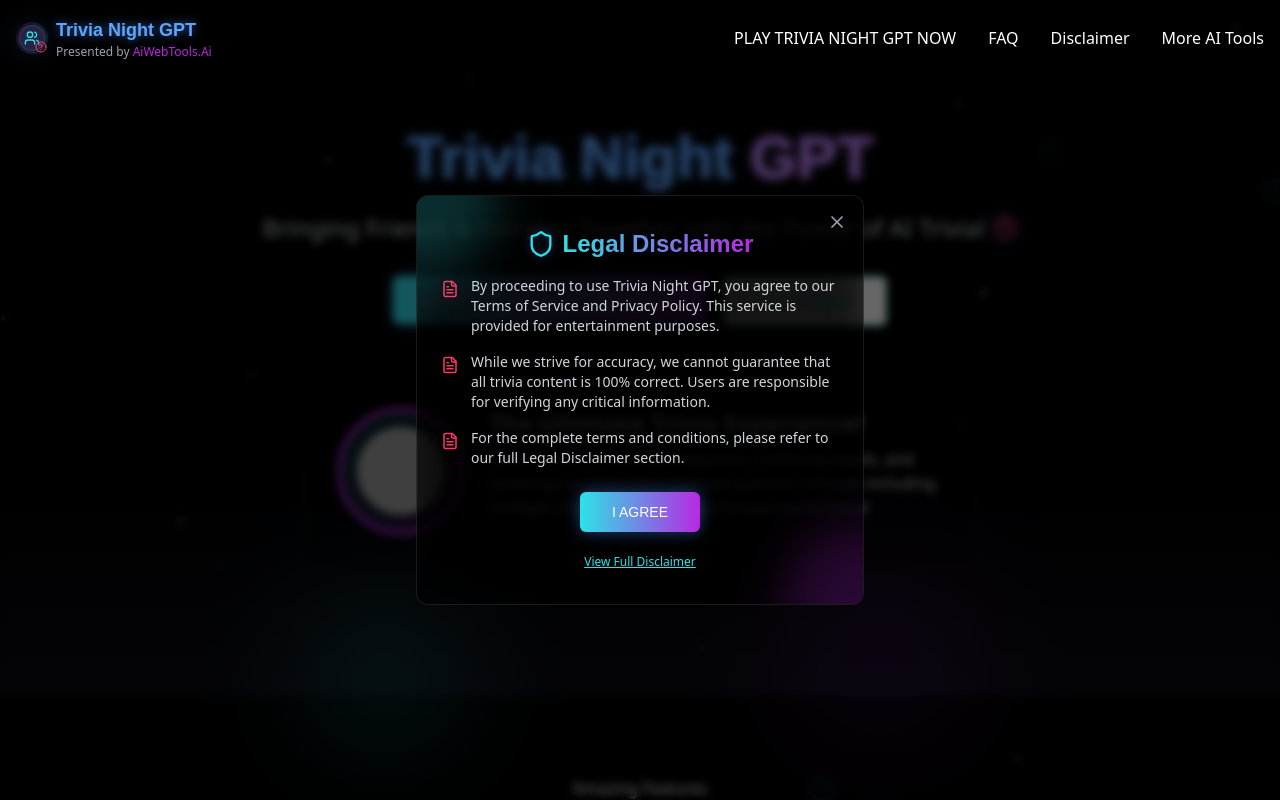
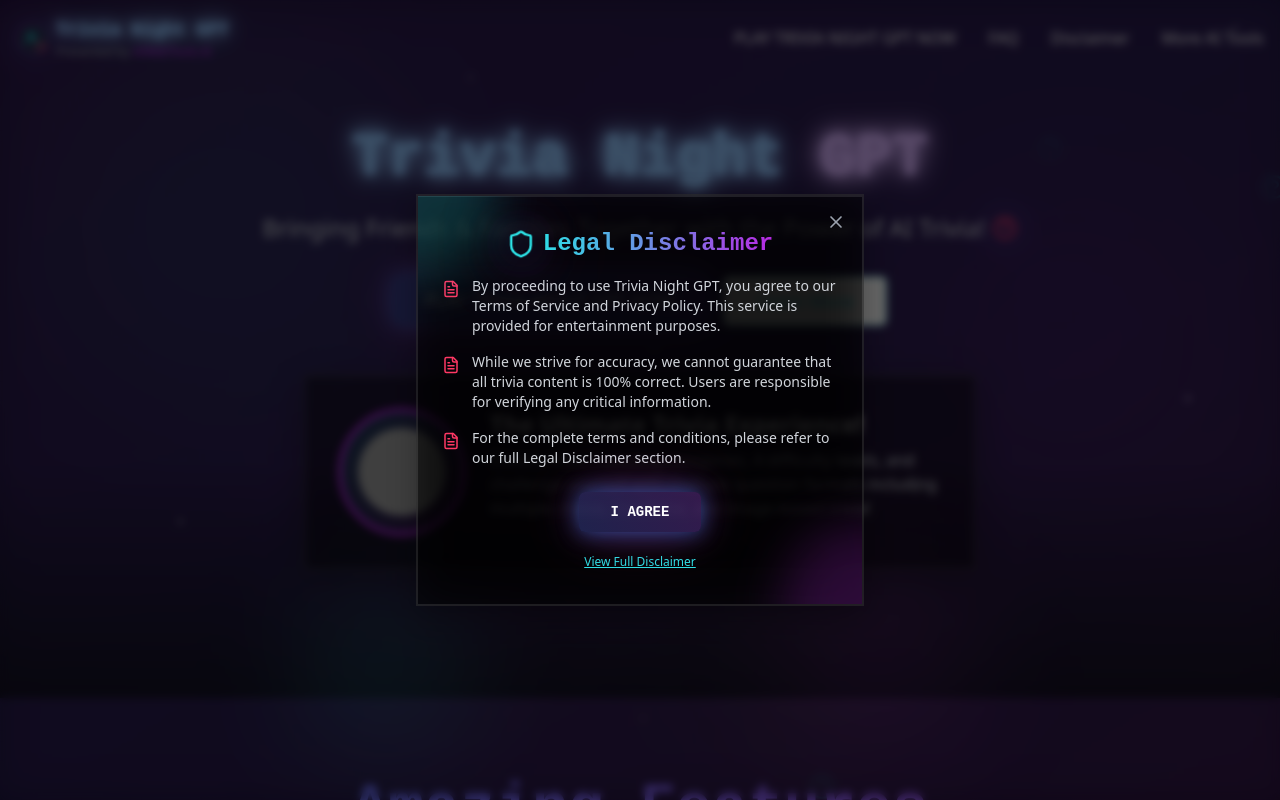
Before and after one commit to aiwebtools/trivianightgpt, a React (Vite) app: page / in a window 1280 px wide. Shown: the top 800 px of the page. Built offline with nearby package versions, Linux system fonts and the light colour scheme; grey boxes are pictures that could not be loaded.

Commit message:
Update disclaimer and design
- Updated the Terms of Service link in the Footer and Disclaimer components.
- Added a disclaimer about informational, educational, and research purposes.
- Enhanced the website's visual design with new color themes, background effects, and spacing adjustments.

```diff
--- a/src/index.css
+++ b/src/index.css
@@ -74,111 +74,294 @@
 
   body {
     @apply bg-background text-foreground;
+    background: linear-gradient(45deg, #0a0a0a, #1a0a2e, #16213e, #0f0a19);
+    background-size: 400% 400%;
+    animation: divine-gradient 15s ease infinite;
   }
 }
 
 @layer utilities {
   .bg-dark {
-    @apply bg-black;
+    background: linear-gradient(135deg, #0a0a0a, #1a0a2e, #16213e);
+    background-size: 300% 300%;
+    animation: divine-gradient 12s ease infinite;
   }
 
   .bg-dark-deeper {
-    @apply bg-black bg-opacity-90;
+    background: linear-gradient(225deg, #000000, #0f0a19, #1a0a2e);
+    background-size: 300% 300%;
+    animation: divine-gradient 18s ease infinite;
   }
 
   .neon-text-blue {
-    @apply text-blue-400 drop-shadow-[0_0_5px_rgba(59,130,246,0.7)];
+    @apply text-blue-300;
+    text-shadow:
+      0 0 5px rgba(59, 130, 246, 0.8),
+      0 0 10px rgba(59, 130, 246, 0.6),
+      0 0 15px rgba(59, 130, 246, 0.4),
+      0 0 20px rgba(59, 130, 246, 0.2);
+    animation: neon-flicker 4s ease-in-out infinite alternate;
   }
 
   .neon-text-purple {
-    @apply text-purple-400 drop-shadow-[0_0_5px_rgba(192,132,252,0.7)];
+    @apply text-purple-300;
+    text-shadow:
+      0 0 5px rgba(168, 85, 247, 0.8),
+      0 0 10px rgba(168, 85, 247, 0.6),
+      0 0 15px rgba(168, 85, 247, 0.4),
+      0 0 20px rgba(168, 85, 247, 0.2);
+    animation: neon-flicker 3s ease-in-out infinite alternate;
+  }
+
+  .neon-text-pink {
+    @apply text-pink-300;
+    text-shadow:
+      0 0 5px rgba(236, 72, 153, 0.8),
+      0 0 10px rgba(236, 72, 153, 0.6),
+      0 0 15px rgba(236, 72, 153, 0.4),
+      0 0 20px rgba(236, 72, 153, 0.2);
+    animation: neon-flicker 5s ease-in-out infinite alternate;
+  }
+
+  .neon-text-yellow {
+    @apply text-yellow-300;
+    text-shadow:
+      0 0 5px rgba(253, 224, 71, 0.8),
+      0 0 10px rgba(253, 224, 71, 0.6),
+      0 0 15px rgba(253, 224, 71, 0.4),
+      0 0 20px rgba(253, 224, 71, 0.2);
+    animation: neon-flicker 3.5s ease-in-out infinite alternate;
+  }
+
+  .neon-text-green {
+    @apply text-green-300;
+    text-shadow:
+      0 0 5px rgba(34, 197, 94, 0.8),
+      0 0 10px rgba(34, 197, 94, 0.6),
+      0 0 15px rgba(34, 197, 94, 0.4),
+      0 0 20px rgba(34, 197, 94, 0.2);
+    animation: neon-flicker 4.5s ease-in-out infinite alternate;
   }
 
   .neon-button {
-    @apply relative overflow-hidden shadow-[0_0_15px_rgba(59,130,246,0.5)]
-      hover:shadow-[0_0_25px_rgba(59,130,246,0.7)] transition-all
-      duration-300 font-medium;
+    @apply relative overflow-hidden;
+    background: linear-gradient(45deg,
+      rgba(59, 130, 246, 0.3),
+      rgba(168, 85, 247, 0.3),
+      rgba(236, 72, 153, 0.3));
+    background-size: 300% 300%;
+    animation: divine-gradient 8s ease infinite;
+    box-shadow:
+      0 0 20px rgba(59, 130, 246, 0.5),
+      0 0 40px rgba(168, 85, 247, 0.3),
+      0 0 60px rgba(236, 72, 153, 0.2);
+    transition: all 0.3s ease;
+  }
+
+  .neon-button:hover {
+    transform: scale(1.05) translateY(-2px);
+    box-shadow:
+      0 0 30px rgba(59, 130, 246, 0.7),
+      0 0 60px rgba(168, 85, 247, 0.5),
+      0 0 90px rgba(236, 72, 153, 0.3);
   }
 
   .glass-panel {
-    @apply bg-black bg-opacity-50 backdrop-blur-lg border border-white/10 rounded-xl;
+    background: rgba(0, 0, 0, 0.4);
+    backdrop-filter: blur(20px);
+    border: 2px solid rgba(255, 255, 255, 0.1);
+    box-shadow:
+      0 8px 32px rgba(0, 0, 0, 0.3),
+      inset 0 1px 0 rgba(255, 255, 255, 0.1);
+    animation: glass-shimmer 6s ease-in-out infinite;
   }
 
   .bg-cyber-grid {
     background-image:
-      linear-gradient(rgba(59, 130, 246, 0.1) 1px, transparent 1px),
-      linear-gradient(90deg, rgba(59, 130, 246, 0.1) 1px, transparent 1px);
-    background-size: 30px 30px;
+      linear-gradient(rgba(59, 130, 246, 0.15) 1px, transparent 1px),
+      linear-gradient(90deg, rgba(59, 130, 246, 0.15) 1px, transparent 1px),
+      linear-gradient(rgba(168, 85, 247, 0.1) 1px, transparent 1px),
+      linear-gradient(90deg, rgba(168, 85, 247, 0.1) 1px, transparent 1px);
+    background-size: 30px 30px, 30px 30px, 60px 60px, 60px 60px;
+    animation: grid-move 20s linear infinite;
+  }
+
+  .section-title {
+    @apply text-4xl md:text-6xl font-orbitron font-bold mb-8;
+    background: linear-gradient(45deg, #3b82f6, #a855f7, #ec4899, #fbbf24);
+    background-size: 300% 300%;
+    -webkit-background-clip: text;
+    background-clip: text;
+    -webkit-text-fill-color: transparent;
+    animation: divine-gradient 8s ease infinite;
   }
 }
 
 @font-face {
   font-family: 'Orbitron';
-  src: url('https://fonts.googleapis.com/css2?family=Orbitron:wght@400;500;600;700&display=swap');
+  src: url('https://fonts.googleapis.com/css2?family=Orbitron:wght@400;500;600;700;800;900&display=swap');
   font-display: swap;
 }
 
 .font-orbitron {
-  font-family: 'Orbitron', sans-serif;
+  font-family: 'Orbitron', monospace;
+  font-weight: 600;
 }
 
-/* Animation for floating elements */
+/* Divine animations */
 .animate-float {
-  animation: float 6s ease-in-out infinite;
+  animation: divine-float 8s ease-in-out infinite;
 }
 
 .animate-float-delay-1 {
-  animation: float 6s ease-in-out 1s infinite;
+  animation: divine-float 8s ease-in-out 2s infinite;
 }
 
 .animate-float-delay-2 {
-  animation: float 6s ease-in-out 2s infinite;
+  animation: divine-float 8s ease-in-out 4s infinite;
 }
 
-.animate-float-delay-3 {
-  animation: float 6s ease-in-out 3s infinite;
+.animate-float-slow {
+  animation: divine-float 12s ease-in-out infinite;
 }
 
 .animate-pulse-glow {
-  animation: pulse-glow 3s ease-in-out infinite;
+  animation: divine-pulse-glow 4s ease-in-out infinite;
 }
 
 .animate-fade-in {
-  animation: fade-in 1.2s ease-out forwards;
+  animation: divine-fade-in 1.5s ease-out forwards;
   opacity: 0;
 }
 
-@keyframes float {
+.animate-neon-pulse {
+  animation: neon-text-pulse 3s ease-in-out infinite;
+}
+
+@keyframes divine-gradient {
   0% {
-    transform: translateY(0);
+    background-position: 0% 50%;
   }
   50% {
-    transform: translateY(-15px);
+    background-position: 100% 50%;
   }
   100% {
-    transform: translateY(0);
+    background-position: 0% 50%;
   }
 }
 
-@keyframes pulse-glow {
-  0% {
-    filter: drop-shadow(0 0 5px rgba(59, 130, 246, 0.5));
+@keyframes divine-float {
+  0%, 100% {
+    transform: translateY(0) translateX(0) rotate(0deg);
+  }
+  25% {
+    transform: translateY(-20px) translateX(10px) rotate(2deg);
   }
   50% {
-    filter: drop-shadow(0 0 15px rgba(59, 130, 246, 0.8));
+    transform: translateY(-30px) translateX(-5px) rotate(-1deg);
   }
-  100% {
-    filter: drop-shadow(0 0 5px rgba(59, 130, 246, 0.5));
+  75% {
+    transform: translateY(-15px) translateX(-10px) rotate(1deg);
   }
 }
 
-@keyframes fade-in {
+@keyframes divine-pulse-glow {
+  0%, 100% {
+    filter:
+      drop-shadow(0 0 5px rgba(59, 130, 246, 0.5))
+      drop-shadow(0 0 15px rgba(168, 85, 247, 0.3));
+    transform: scale(1);
+  }
+  50% {
+    filter:
+      drop-shadow(0 0 20px rgba(59, 130, 246, 0.8))
+      drop-shadow(0 0 30px rgba(168, 85, 247, 0.6))
+      drop-shadow(0 0 40px rgba(236, 72, 153, 0.4));
+    transform: scale(1.05);
+  }
+}
+
+@keyframes divine-fade-in {
   0% {
     opacity: 0;
-    transform: translateY(20px);
+    transform: translateY(30px) scale(0.95);
+    filter: blur(5px);
   }
   100% {
     opacity: 1;
-    transform: translateY(0);
+    transform: translateY(0) scale(1);
+    filter: blur(0px);
   }
 }
+
+@keyframes neon-flicker {
+  0%, 100% {
+    text-shadow:
+      0 0 5px currentColor,
+      0 0 10px currentColor,
+      0 0 15px currentColor,
+      0 0 20px currentColor;
+  }
+  50% {
+    text-shadow:
+      0 0 10px currentColor,
+      0 0 20px currentColor,
+      0 0 30px currentColor,
+      0 0 40px currentColor;
+  }
+}
+
+@keyframes neon-text-pulse {
+  0%, 100% {
+    text-shadow:
+      0 0 5px rgba(45, 226, 230, 0.7),
+      0 0 10px rgba(45, 226, 230, 0.5),
+      0 0 15px rgba(45, 226, 230, 0.3);
+  }
+  50% {
+    text-shadow:
+      0 0 10px rgba(45, 226, 230, 0.9),
+      0 0 20px rgba(45, 226, 230, 0.7),
+      0 0 30px rgba(45, 226, 230, 0.5),
+      0 0 40px rgba(168, 85, 247, 0.4);
+  }
+}
+
+@keyframes glass-shimmer {
+  0%, 100% {
+    background: rgba(0, 0, 0, 0.4);
+    border-color: rgba(255, 255, 255, 0.1);
+  }
+  50% {
+    background: rgba(0, 0, 0, 0.5);
+    border-color: rgba(255, 255, 255, 0.2);
+  }
+}
+
+@keyframes grid-move {
+  0% {
+    background-position: 0 0, 0 0, 0 0, 0 0;
+  }
+  100% {
+    background-position: 30px 30px, 30px 30px, 60px 60px, 60px 60px;
+  }
+}
+
+/* Shooting star animation */
+.animate-shooting-star {
+  animation: shooting-star 8s linear infinite;
+}
+
+@keyframes shooting-star {
+  0% {
+    transform: translateX(-100px) translateY(-100px);
+    opacity: 0;
+  }
+  10% {
+    opacity: 1;
+  }
+  100% {
+    transform: translateX(calc(100vw + 100px)) translateY(calc(100vh + 100px));
+    opacity: 0;
+  }
+}
--- a/src/pages/Index.tsx
+++ b/src/pages/Index.tsx
@@ -1,3 +1,4 @@
+
 import React, { useEffect } from 'react';
 import Header from '../components/Header';
 import Hero from '../components/Hero';
@@ -61,7 +62,11 @@ const Index = () => {
   }, []);
 
   return (
-    <div className="min-h-screen bg-dark text-white overflow-hidden">
+    <div className="min-h-screen bg-dark text-white overflow-hidden relative">
+      {/* Divine background effects */}
+      <div className="fixed inset-0 bg-gradient-to-br from-purple-900/10 via-blue-900/10 to-pink-900/10 animate-pulse-glow"></div>
+      <div className="fixed inset-0 bg-cyber-grid opacity-5"></div>
+
       {/* Background floating elements */}
       <FloatingElements />
 
@@ -69,6 +74,7 @@ const Index = () => {
       <DisclaimerPopup />
 
       {/* Main Content */}
+      <div className="relative z-10">
         <Header />
         <main>
           <Hero />
@@ -80,6 +86,15 @@ const Index = () => {
         </main>
         <Footer />
       </div>
+
+      {/* Divine ambient lighting */}
+      <div className="fixed top-0 left-0 w-full h-full pointer-events-none z-0">
+        <div className="absolute top-10 left-10 w-96 h-96 bg-neon-blue/5 rounded-full blur-3xl animate-float"></div>
+        <div className="absolute top-1/4 right-10 w-80 h-80 bg-neon-purple/5 rounded-full blur-3xl animate-float-delay-1"></div>
+        <div className="absolute bottom-20 left-1/4 w-72 h-72 bg-neon-pink/5 rounded-full blur-3xl animate-float-delay-2"></div>
+        <div className="absolute bottom-10 right-1/4 w-64 h-64 bg-neon-yellow/5 rounded-full blur-3xl animate-float"></div>
+      </div>
+    </div>
   );
 };
 
```
Also changed, not shown: src/components/Disclaimer.tsx (+48 -40 lines), src/components/Footer.tsx (+57 -41 lines). Lines whose indentation alone changed are shown as unchanged.
